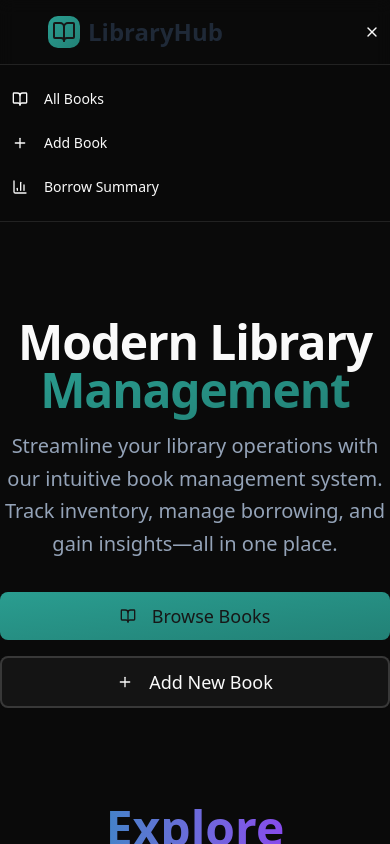
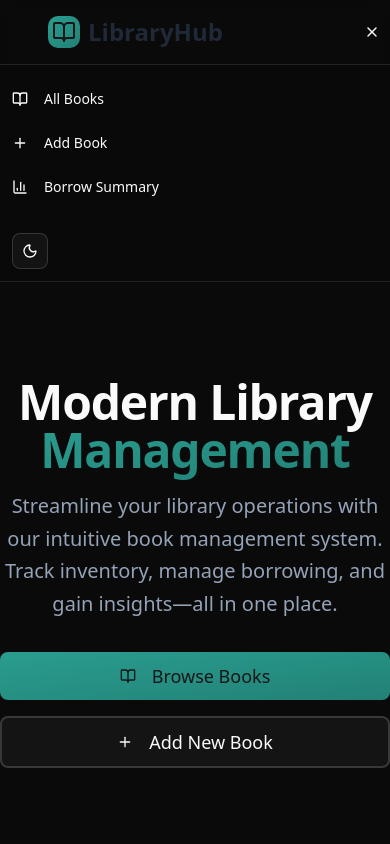
Before and after one commit to shagar619/Minimal-Library-Management-System-L2A4, a React (Vite) app: page / in a window 390 px wide. Both pictures are taken after a click on the button 372 px from the left and 32 px from the top of the page. Shown: the top 844 px of the page. Built offline with nearby package versions, Linux system fonts and the light colour scheme.

Commit message:
added mobile menu toggle button

```diff
--- a/src/elements/Navbar.tsx
+++ b/src/elements/Navbar.tsx
@@ -92,6 +92,7 @@ return (
           );
           })}
           </div>
+          <div className='p-3'><ModeToggle></ModeToggle></div>
      </div>
      )}
 </nav>
```
